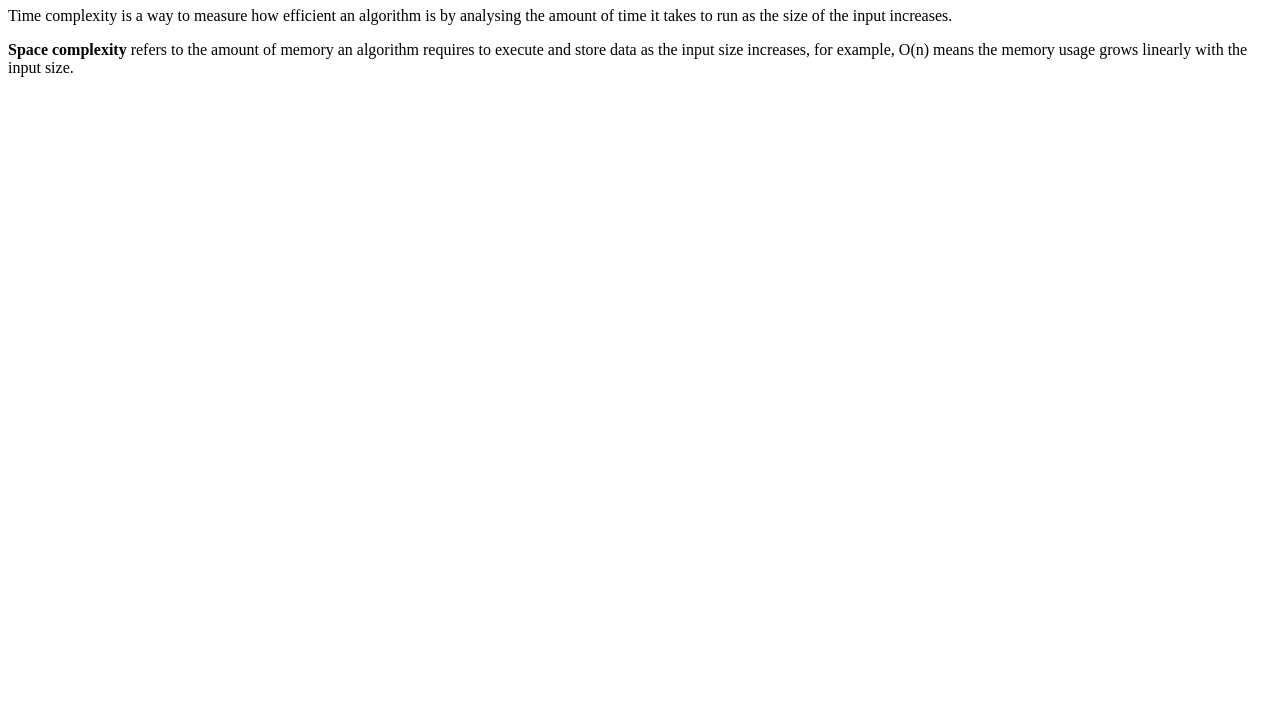
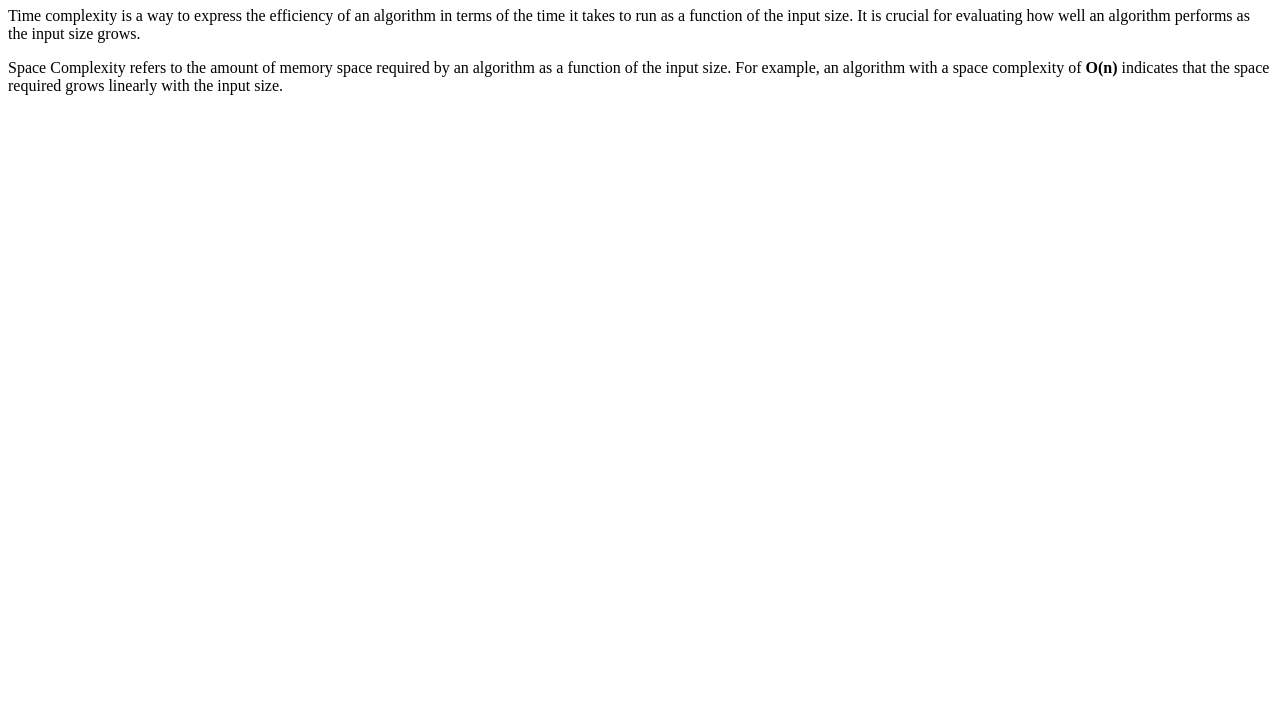
Before and after one commit to acciojob/time-and-space-complexity-suryanshrathor, a website: page main.html in a window 1280 px wide. Shown: the part 73-800 px from the top of the page. Drawn offline with Linux system fonts and the light colour scheme.

Commit message:
created a submission

```diff
--- a/main.html
+++ b/main.html
@@ -9,8 +9,8 @@
 <body>
 	<!-- the entire body must be written by student -->
 	<h1>Understanding Time and Space Complexity</h1>
-	<p>Time complexity is a way to measure how efficient an algorithm is by analysing the amount of time it takes to run as the size of the input increases.</p>
-	<p><b>Space complexity</b> refers to the amount of memory an algorithm requires to execute and store data as the input size increases, for example, O(n) means the memory usage grows linearly with the input size.</p>
+	<p>Time complexity is a way to express the efficiency of an algorithm in terms of the time it takes to run as a function of the input size. It is crucial for evaluating how well an algorithm performs as the input size grows.</p>
+	<p>Space Complexity refers to the amount of memory space required by an algorithm as a function of the input size. For example, an algorithm with a space complexity of <b>O(n)</b> indicates that the space required grows linearly with the input size.</p>
 
 </body>
 
```
